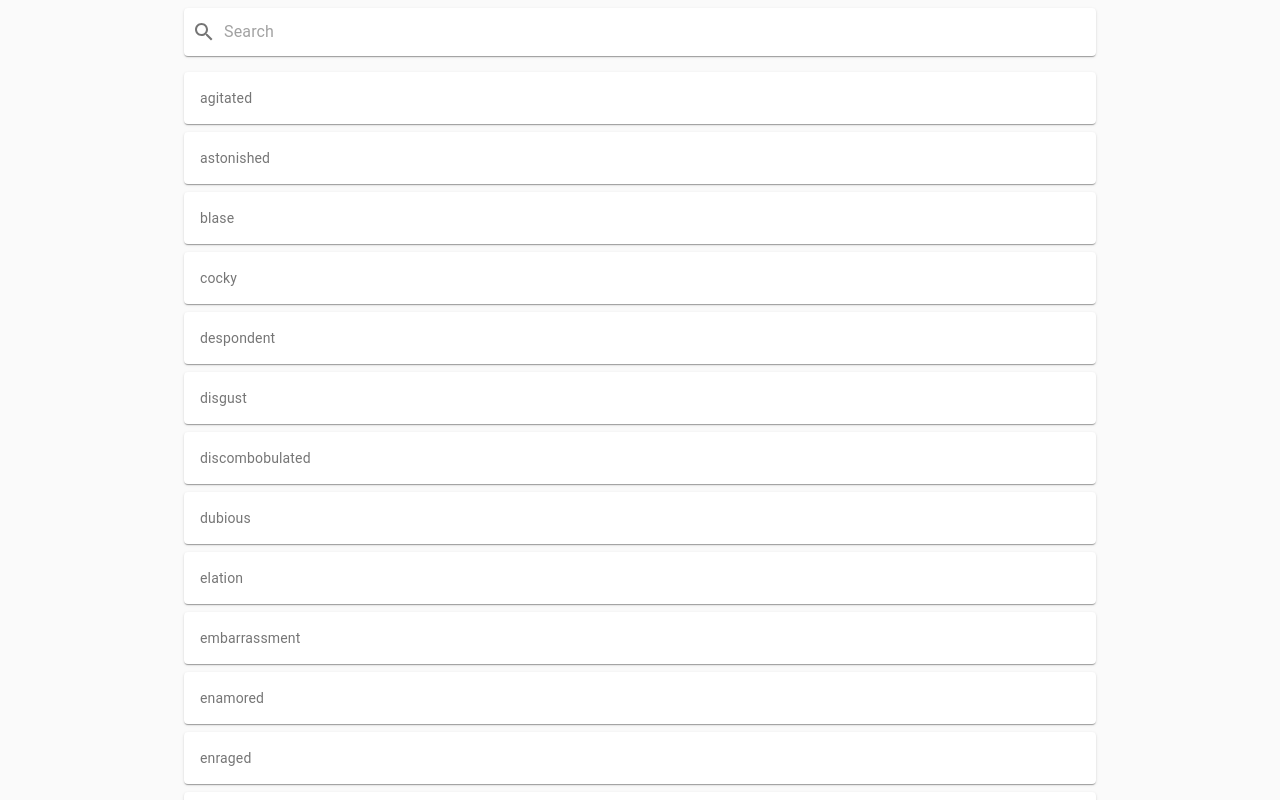
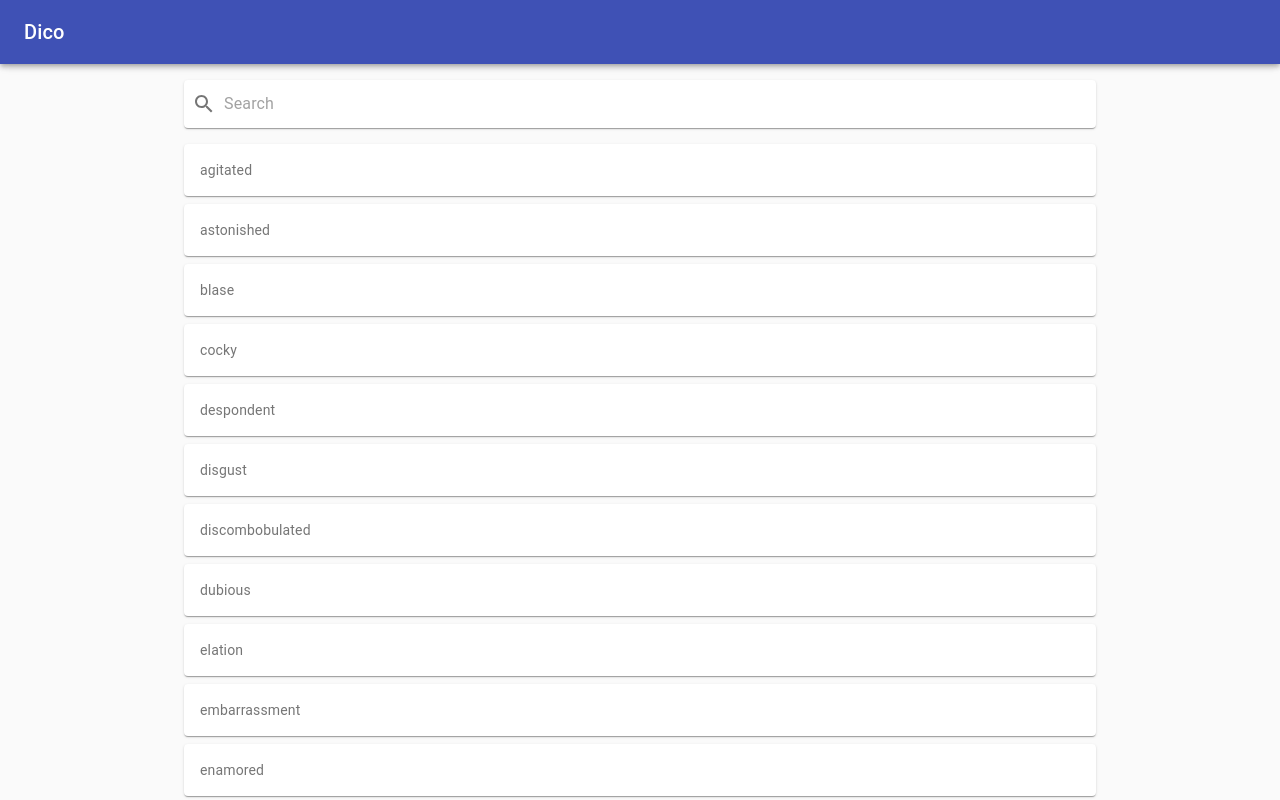
Before and after one commit to ireneea/kms, a React (Create React App) app: page / in a window 1280 px wide. Shown: the top 800 px of the page. Built offline with nearby package versions, Linux system fonts and the light colour scheme.

Commit message:
feat: Added Header

```diff
--- a/src/App.tsx
+++ b/src/App.tsx
@@ -7,6 +7,7 @@ import Container from "@material-ui/core/Container";
 import { makeStyles, createStyles, Theme } from "@material-ui/core/styles";
 
 import Search from "./components/Search";
+import Header from "./components/Header";
 import { WordType } from "./ts/appTypes";
 import { words } from "./constants";
 
@@ -17,7 +18,7 @@ const useStyles = makeStyles((theme: Theme) =>
       color: theme.palette.text.secondary,
     },
     searchGrid: {
-      marginTop: theme.spacing(1),
+      marginTop: theme.spacing(2),
     },
   })
 );
@@ -45,13 +46,15 @@ function App() {
     let filtered = [...words];
 
     if (searchText) {
-      filtered = words.filter((word) => word.concept.toLocaleLowerCase().includes(searchText));
+      filtered = words.filter((word) => word.concept.toLowerCase().includes(searchText.toLowerCase()));
     }
 
     return filtered;
   };
 
   return (
+    <React.Fragment>
+      <Header />
       <Container maxWidth="md">
         <Grid container spacing={2} direction="column">
           <Grid item xs={12} className={classes.searchGrid}>
@@ -64,6 +67,7 @@ function App() {
           </Grid>
         </Grid>
       </Container>
+    </React.Fragment>
   );
 }
 
--- /dev/null
+++ b/src/components/Header.tsx
@@ -0,0 +1,39 @@
+import React from "react";
+import { createStyles, makeStyles, Theme } from "@material-ui/core/styles";
+import AppBar from "@material-ui/core/AppBar";
+import Toolbar from "@material-ui/core/Toolbar";
+import Typography from "@material-ui/core/Typography";
+// import IconButton from "@material-ui/core/IconButton";
+// import MenuIcon from "@material-ui/icons/Menu";
+
+const useStyles = makeStyles((theme: Theme) =>
+  createStyles({
+    menuButton: {
+      marginRight: theme.spacing(2),
+    },
+    title: {
+      flexGrow: 1,
+    },
+    offset: theme.mixins.toolbar,
+  })
+);
+
+export default function Header() {
+  const classes = useStyles();
+
+  return (
+    <React.Fragment>
+      <AppBar position="fixed">
+        <Toolbar>
+          {/* <IconButton edge="start" className={classes.menuButton} color="inherit" aria-label="menu">
+            <MenuIcon />
+          </IconButton> */}
+          <Typography variant="h6" className={classes.title}>
+            Dico
+          </Typography>
+        </Toolbar>
+      </AppBar>
+      <div className={classes.offset} />
+    </React.Fragment>
+  );
+}
--- a/src/components/Search.tsx
+++ b/src/components/Search.tsx
@@ -30,7 +30,7 @@ const useStyles = makeStyles((theme: Theme) =>
   })
 );
 
-export default function CustomizedInputBase(props: Prop) {
+export default function Search(props: Prop) {
   const classes = useStyles();
 
   const { searchText, onChange } = props;
```
Lines whose indentation alone changed are shown as unchanged.
